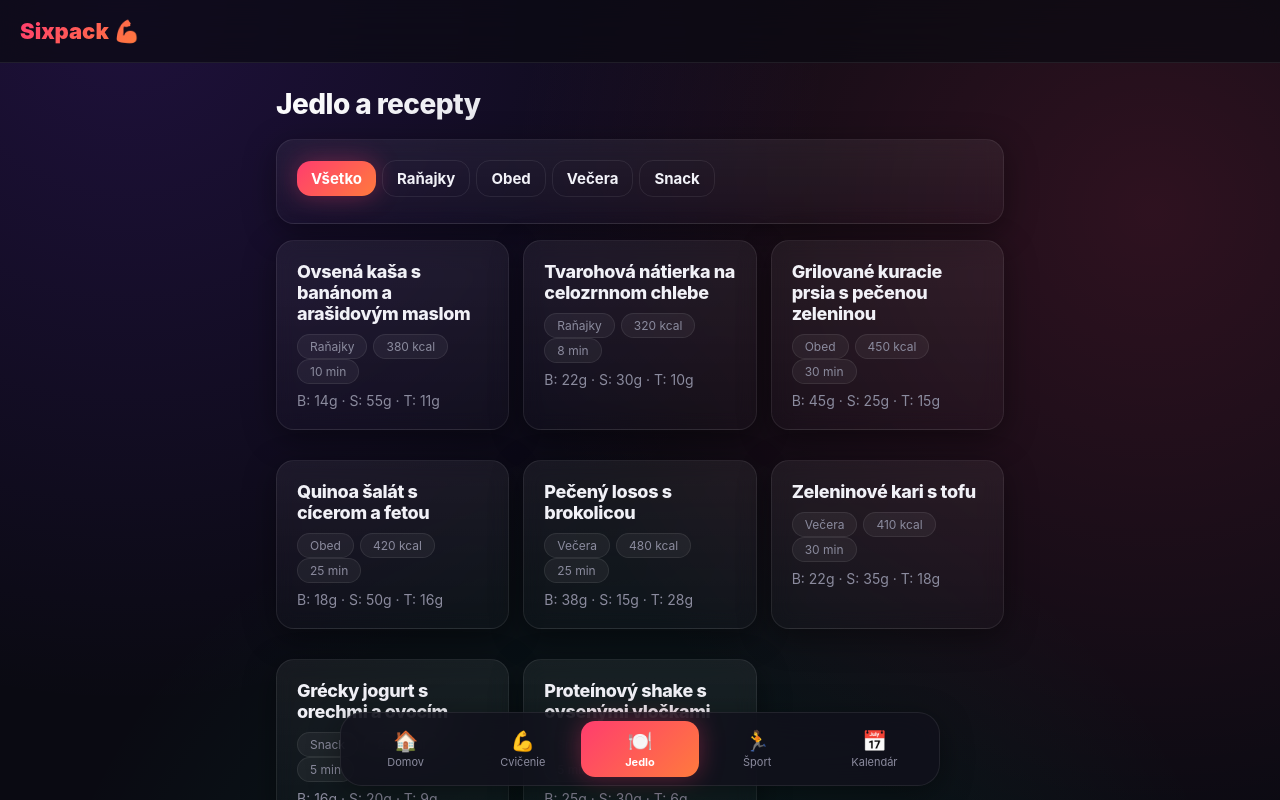
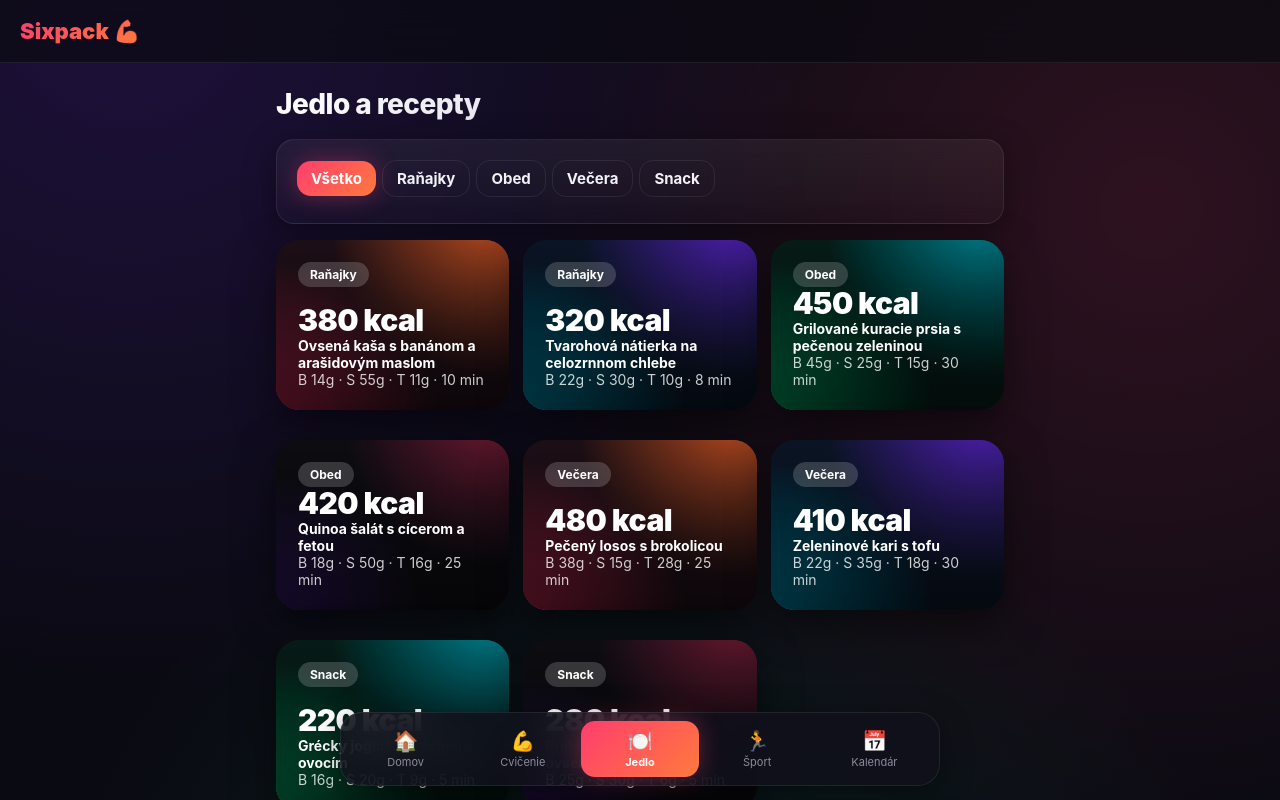
Before and after one commit to pejko-yummy/posilka, a React (Vite) app in the folder app/: page /jedlo in a window 1280 px wide. Shown: the top 800 px of the page. Built offline with nearby package versions, Linux system fonts and the light colour scheme.

Commit message:
Add Nixtio-inspired hero cards with photographic gradient mesh
Apply a bold, photo-card aesthetic (dark vignette backgrounds, large
overlaid stat numbers, pill badges) to BMI/streak dashboard cards,
exercise plan selector, and recipe cards.

```diff
--- a/app/src/index.css
+++ b/app/src/index.css
@@ -343,3 +343,110 @@ button {
 .exercise-row:last-child {
   border-bottom: none;
 }
+
+/* Hero cards — photographic, dark, bold (Nixtio-inspired) */
+.hero-card {
+  position: relative;
+  border-radius: 24px;
+  overflow: hidden;
+  padding: 22px;
+  min-height: 170px;
+  display: flex;
+  flex-direction: column;
+  justify-content: space-between;
+  box-shadow: 0 14px 40px rgba(0, 0, 0, 0.5);
+  margin-bottom: 16px;
+  isolation: isolate;
+}
+
+.hero-card::before {
+  content: '';
+  position: absolute;
+  inset: 0;
+  background: inherit;
+  filter: saturate(1.3);
+  z-index: -2;
+}
+
+.hero-card::after {
+  content: '';
+  position: absolute;
+  inset: 0;
+  background: linear-gradient(180deg, rgba(0, 0, 0, 0) 0%, rgba(0, 0, 0, 0.55) 100%);
+  z-index: -1;
+}
+
+.hero-card.variant-primary {
+  background:
+    radial-gradient(circle at 90% -10%, rgba(255, 122, 61, 0.55) 0%, transparent 55%),
+    radial-gradient(circle at 0% 110%, rgba(255, 61, 110, 0.45) 0%, transparent 55%),
+    #1a0f14;
+}
+
+.hero-card.variant-cyan {
+  background:
+    radial-gradient(circle at 90% -10%, rgba(123, 47, 247, 0.5) 0%, transparent 55%),
+    radial-gradient(circle at 0% 110%, rgba(0, 217, 245, 0.45) 0%, transparent 55%),
+    #0c1420;
+}
+
+.hero-card.variant-success {
+  background:
+    radial-gradient(circle at 90% -10%, rgba(0, 217, 245, 0.45) 0%, transparent 55%),
+    radial-gradient(circle at 0% 110%, rgba(0, 245, 160, 0.45) 0%, transparent 55%),
+    #0a1a16;
+}
+
+.hero-card.variant-dark {
+  background:
+    radial-gradient(circle at 90% -10%, rgba(255, 61, 110, 0.3) 0%, transparent 50%),
+    radial-gradient(circle at 0% 110%, rgba(123, 47, 247, 0.25) 0%, transparent 50%),
+    #0c0c10;
+}
+
+.hero-card .hero-label {
+  position: relative;
+  z-index: 1;
+  text-transform: uppercase;
+  font-size: 11px;
+  font-weight: 700;
+  letter-spacing: 0.1em;
+  color: rgba(255, 255, 255, 0.75);
+}
+
+.hero-card .hero-stat {
+  position: relative;
+  z-index: 1;
+  font-size: 52px;
+  font-weight: 900;
+  line-height: 1;
+  color: #fff;
+  letter-spacing: -0.02em;
+}
+
+.hero-card .hero-sub {
+  position: relative;
+  z-index: 1;
+  font-size: 14px;
+  color: rgba(255, 255, 255, 0.8);
+}
+
+.hero-card .hero-pill {
+  position: relative;
+  z-index: 1;
+  display: inline-flex;
+  align-self: flex-start;
+  padding: 5px 12px;
+  border-radius: 999px;
+  font-size: 12px;
+  font-weight: 700;
+  background: rgba(255, 255, 255, 0.18);
+  backdrop-filter: blur(6px);
+  color: #fff;
+}
+
+.hero-row {
+  display: grid;
+  grid-template-columns: repeat(auto-fit, minmax(150px, 1fr));
+  gap: 14px;
+}
--- a/app/src/pages/Dashboard.jsx
+++ b/app/src/pages/Dashboard.jsx
@@ -45,8 +45,27 @@ export default function Dashboard() {
     <div>
       <h1 className="page-title">Ahoj! 👋</h1>
 
+      <div className="hero-row">
+        <div className="hero-card variant-cyan">
+          <span className="hero-label">Tvoje BMI</span>
+          {bmi ? (
+            <div>
+              <div className="hero-stat">{bmi.toFixed(1)}</div>
+              <span className="hero-pill" style={{ background: category.color, color: '#06241c' }}>{category.label}</span>
+            </div>
+          ) : (
+            <div className="hero-sub">Zadaj výšku a váhu nižšie</div>
+          )}
+        </div>
+        <div className="hero-card variant-success">
+          <span className="hero-label">🔥 Streak</span>
+          <div className="hero-stat">{streak}</div>
+          <span className="hero-sub">{streak === 1 ? 'deň v rade' : 'dní v rade'}</span>
+        </div>
+      </div>
+
       <div className="card">
-        <h2>Tvoje BMI</h2>
+        <h2>Údaje o tebe</h2>
         <div className="input-row">
           <label>Výška (cm)</label>
           <input
@@ -65,14 +84,6 @@ export default function Dashboard() {
             placeholder="napr. 85"
           />
         </div>
-        {bmi ? (
-          <div>
-            <div className="metric-number">{bmi.toFixed(1)}</div>
-            <span className="badge" style={{ background: category.color }}>{category.label}</span>
-          </div>
-        ) : (
-          <p className="muted">Zadaj výšku a váhu pre výpočet BMI.</p>
-        )}
       </div>
 
       <div className="card">
@@ -83,12 +94,7 @@ export default function Dashboard() {
             <span>{label}</span>
           </label>
         ))}
-      </div>
-
-      <div className="card">
-        <h2>🔥 Streak</h2>
-        <div className="metric-number">{streak} {streak === 1 ? 'deň' : 'dní'}</div>
-        <p className="muted">Pokračuj v rade a sleduj svoj progres v <Link to="/kalendar">kalendári</Link>.</p>
+        <p className="muted" style={{ marginTop: 10 }}>Sleduj svoj progres v <Link to="/kalendar">kalendári</Link>.</p>
       </div>
 
       <div className="grid">
--- a/app/src/pages/Exercise.jsx
+++ b/app/src/pages/Exercise.jsx
@@ -18,25 +18,23 @@ export default function Exercise() {
     <div>
       <h1 className="page-title">Cvičebné plány</h1>
 
-      <div className="card">
-        <h2>Vyber si plán</h2>
-        {plans.map((p) => (
+      <div className="hero-row">
+        {plans.map((p, i) => (
           <button
             key={p.id}
-            className={`btn ${p.id === selectedPlanId ? '' : 'outline'}`}
-            style={{ marginBottom: 8 }}
+            className={`hero-card ${i === 0 ? 'variant-primary' : 'variant-dark'}`}
+            style={{ border: p.id === selectedPlanId ? '2px solid rgba(255,255,255,0.6)' : 'none', textAlign: 'left', width: '100%' }}
             onClick={() => setSelectedPlanId(p.id)}
           >
-            {p.name}
+            <span className="hero-label">{p.level}</span>
+            <div>
+              <div className="hero-stat" style={{ fontSize: 22 }}>{p.name}</div>
+              <span className="hero-sub">{p.durationWeeks} týždne · {p.daysPerWeek}x/týždeň</span>
+            </div>
           </button>
         ))}
-        <p className="muted" style={{ marginTop: 8 }}>{plan.description}</p>
-        <div style={{ marginTop: 8 }}>
-          <span className="tag">{plan.level}</span>
-          <span className="tag">{plan.durationWeeks} týždne</span>
-          <span className="tag">{plan.daysPerWeek}x/týždeň</span>
-        </div>
       </div>
+      <p className="muted" style={{ marginBottom: 16 }}>{plan.description}</p>
 
       {plan.days.map((day) => {
         const isOpen = openDay === day.dayNumber
--- a/app/src/pages/Food.jsx
+++ b/app/src/pages/Food.jsx
@@ -54,37 +54,40 @@ export default function Food() {
       </div>
 
       <div className="grid">
-        {filtered.map((recipe) => {
+        {filtered.map((recipe, i) => {
           const isOpen = openRecipeId === recipe.id
+          const variants = ['variant-primary', 'variant-cyan', 'variant-success', 'variant-dark']
+          const variant = variants[i % variants.length]
           return (
-            <div className="card" key={recipe.id} style={{ gridColumn: isOpen ? '1 / -1' : 'auto' }}>
-              <h2 onClick={() => setOpenRecipeId(isOpen ? null : recipe.id)} style={{ cursor: 'pointer' }}>
-                {recipe.name}
-              </h2>
+            <div
+              className={`hero-card ${variant}`}
+              key={recipe.id}
+              style={{ gridColumn: isOpen ? '1 / -1' : 'auto', cursor: 'pointer' }}
+              onClick={() => setOpenRecipeId(isOpen ? null : recipe.id)}
+            >
+              <span className="hero-pill">{recipe.mealType}</span>
               <div>
-                <span className="tag">{recipe.mealType}</span>
-                <span className="tag">{recipe.calories} kcal</span>
-                <span className="tag">{recipe.prepTimeMinutes} min</span>
+                <div className="hero-stat" style={{ fontSize: 30 }}>{recipe.calories} kcal</div>
+                <div className="hero-sub" style={{ fontWeight: 700, color: '#fff', marginTop: 2 }}>{recipe.name}</div>
+                <div className="hero-sub">B {recipe.protein}g · S {recipe.carbs}g · T {recipe.fat}g · {recipe.prepTimeMinutes} min</div>
               </div>
-              <p className="muted" style={{ marginTop: 8 }}>
-                B: {recipe.protein}g · S: {recipe.carbs}g · T: {recipe.fat}g
-              </p>
 
               {isOpen && (
-                <>
-                  <h3 style={{ marginTop: 14, marginBottom: 6, fontSize: 15 }}>Ingrediencie</h3>
+                <div onClick={(e) => e.stopPropagation()} style={{ cursor: 'default', marginTop: 10 }}>
+                  <h3 style={{ marginBottom: 6, fontSize: 15, color: '#fff' }}>Ingrediencie</h3>
                   <ul style={{ paddingLeft: 18, margin: 0 }}>
                     {recipe.ingredients.map((ing) => (
-                      <li key={ing.name} className="muted">
-                        {ing.amount} {ing.unit} {ing.name} <span className="tag">{skStores.join(', ')}</span>
+                      <li key={ing.name} className="hero-sub">
+                        {ing.amount} {ing.unit} {ing.name}
                       </li>
                     ))}
                   </ul>
+                  <p className="hero-sub" style={{ marginTop: 4 }}>Dostupné v: {skStores.join(', ')}</p>
 
-                  <h3 style={{ marginTop: 14, marginBottom: 6, fontSize: 15 }}>Postup</h3>
+                  <h3 style={{ marginTop: 14, marginBottom: 6, fontSize: 15, color: '#fff' }}>Postup</h3>
                   <ol style={{ paddingLeft: 18, margin: 0 }}>
-                    {recipe.steps.map((step, i) => (
-                      <li key={i} className="muted">{step}</li>
+                    {recipe.steps.map((step, j) => (
+                      <li key={j} className="hero-sub">{step}</li>
                     ))}
                   </ol>
 
@@ -94,7 +97,7 @@ export default function Food() {
                   <button className="btn secondary" style={{ marginTop: 8 }} onClick={() => addToShoppingList(recipe)}>
                     + Pridať do nákupného zoznamu
                   </button>
-                </>
+                </div>
               )}
             </div>
           )
```
